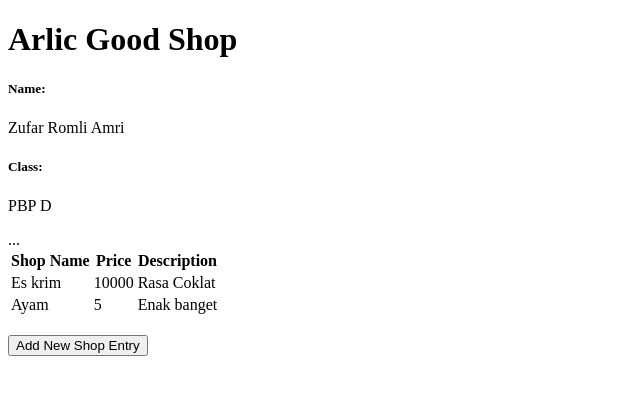
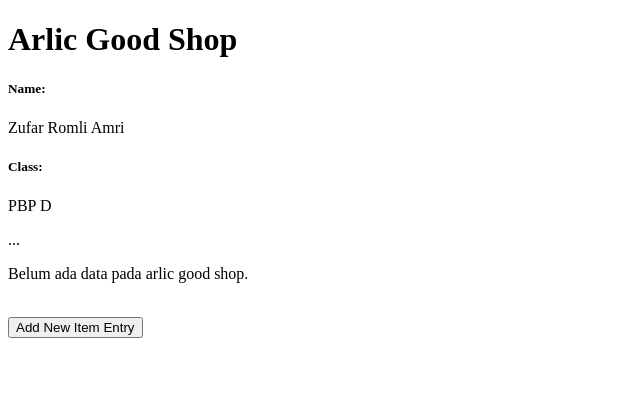
Before and after one commit to zufarra/arlicgoodshop, a Django app: page / in a window 1280 px wide. Shown: the top 395 px of the page, without its empty margins (0-640 px from the left). Run offline with Django 5.2, Linux system fonts and the light colour scheme; data comes from the database, SQL or seed files in the repository; data that the repository does not hold is empty.

Commit message:
berhasil menyelesaikan tugas 3

```diff
--- a/arlicgoodshop/settings.py
+++ b/arlicgoodshop/settings.py
@@ -123,3 +123,4 @@
 # https://docs.djangoproject.com/en/5.1/ref/settings/#default-auto-field
 
 DEFAULT_AUTO_FIELD = 'django.db.models.BigAutoField'
+CSRF_TRUSTED_ORIGINS = ["http://localhost","http://127.0.0.1","http://http://zufar-romli-arlicgoodshop.pbp.cs.ui.ac.id/", "https://http://zufar-romli-arlicgoodshop.pbp.cs.ui.ac.id/"]
--- a/main/forms.py
+++ b/main/forms.py
@@ -1,7 +1,7 @@
 from django.forms import ModelForm
-from main.models import Application
+from main.models import ItemEntry
 
-class ShopEntryForm(ModelForm):
+class ItemEntryForm(ModelForm):
     class Meta:
-        model = Application
+        model = ItemEntry
         fields = ["name", "price", "description"]
--- a/main/models.py
+++ b/main/models.py
@@ -4,7 +4,7 @@
 from django.db import models
 import uuid
 
-class Application(models.Model):
+class ItemEntry(models.Model):
     id = models.UUIDField(primary_key=True, default=uuid.uuid4, editable=False)
     name = models.CharField(max_length=255)
     price = models.IntegerField()
--- a/main/templates/create_shop_entry.html
+++ b/main/templates/create_item_entry.html
@@ -1,6 +1,6 @@
 {% extends 'base.html' %}
 {% block content %}
-<h1>Add New Mood Entry</h1>
+<h1>Add New Item Entry</h1>
 
 <form method="POST">
   {% csrf_token %}
@@ -9,7 +9,7 @@
     <tr>
       <td></td>
       <td>
-        <input type="submit" value="Add Mood Entry" />
+        <input type="submit" value="Add Item Entry" />
       </td>
     </tr>
   </table>
--- a/main/templates/main.html
+++ b/main/templates/main.html
@@ -9,23 +9,23 @@
 <p>{{ kelas }}</p>
 
 ...
-{% if not shop_entries %}
+{% if not item_entries %}
 <p>Belum ada data pada arlic good shop.</p>
 {% else %}
 <table>
   <tr>
-    <th>Shop Name</th>
+    <th>Item</th>
     <th>Price</th>
     <th>Description</th>
   </tr>
 
-  {% comment %} Berikut cara memperlihatkan data shop di bawah baris ini
+  {% comment %} Berikut cara memperlihatkan data item di bawah baris ini
   {% endcomment %}
-  {% for shop_entry in shop_entries %}
+  {% for item in item_entries %}
   <tr>
-    <td>{{shop_entry.name}}</td>
-    <td>{{shop_entry.price}}</td>
-    <td>{{shop_entry.description}}</td>
+    <td>{{item.name}}</td>
+    <td>{{item.price}}</td>
+    <td>{{item.description}}</td>
   </tr>
   {% endfor %}
 </table>
@@ -33,8 +33,8 @@
 
 <br />
 
-<a href="{% url 'main:create_shop_entry' %}">
-  <button>Add New Shop Entry</button>
+<a href="{% url 'main:create_item_entry' %}">
+  <button>Add New Item Entry</button>
 </a>
 
 {% endblock content %}
--- a/main/urls.py
+++ b/main/urls.py
@@ -1,11 +1,11 @@
 from django.urls import path
-from main.views import show_main, create_shop_entry, show_xml, show_json, show_xml_by_id, show_json_by_id
+from main.views import show_main, create_item_entry, show_xml, show_json, show_xml_by_id, show_json_by_id
 
 app_name = 'main'
 
 urlpatterns = [
     path('', show_main, name='show_main'),
-    path('create-shop-entry', create_shop_entry, name='create_shop_entry'),
+    path('create-item-entry', create_item_entry, name='create_item_entry'),
     path('xml/', show_xml, name='show_xml'),
     path('json/', show_json, name='show_json'),
     path('xml/<str:id>/', show_xml_by_id, name='show_xml_by_id'),
--- a/main/views.py
+++ b/main/views.py
@@ -1,44 +1,44 @@
 from django.shortcuts import render, redirect   # Tambahkan import redirect di baris ini
-from main.forms import ShopEntryForm
-from main.models import Application
+from main.forms import ItemEntryForm
+from main.models import ItemEntry
 from django.http import HttpResponse
 from django.core import serializers
 
 # Create your views here.
 def show_main(request):
-    shop_entries = Application.objects.all()
+    item_entries = ItemEntry.objects.all()
 
     context = {
         'nama' : 'Zufar Romli Amri',
         'kelas': 'PBP D',
-        'shop_entries': shop_entries
+        'item_entries': item_entries
 
     }
 
     return render(request, "main.html", context)
 
-def create_shop_entry(request):
-    form = ShopEntryForm(request.POST or None)
+def create_item_entry(request):
+    form = ItemEntryForm(request.POST or None)
 
     if form.is_valid() and request.method == "POST":
         form.save()
         return redirect('main:show_main')
 
     context = {'form': form}
-    return render(request, "create_shop_entry.html", context)
+    return render(request, "create_item_entry.html", context)
 
 def show_xml(request):
-    data = Application.objects.all()
+    data = ItemEntry.objects.all()
     return HttpResponse(serializers.serialize("xml", data), content_type="application/xml")
 
 def show_json(request):
-    data = Application.objects.all()
+    data = ItemEntry.objects.all()
     return HttpResponse(serializers.serialize("json", data), content_type="application/json")
 
 def show_xml_by_id(request, id):
-    data = Application.objects.filter(pk=id)
+    data = ItemEntry.objects.filter(pk=id)
     return HttpResponse(serializers.serialize("xml", data), content_type="application/xml")
 
 def show_json_by_id(request, id):
-    data = Application.objects.filter(pk=id)
+    data = ItemEntry.objects.filter(pk=id)
     return HttpResponse(serializers.serialize("json", data), content_type="application/json")
```
Also changed, not shown: .github/workflows/deploy.yml (added), README.md, db.sqlite3, main/migrations/0003_rename_application_itementry.py (added).
